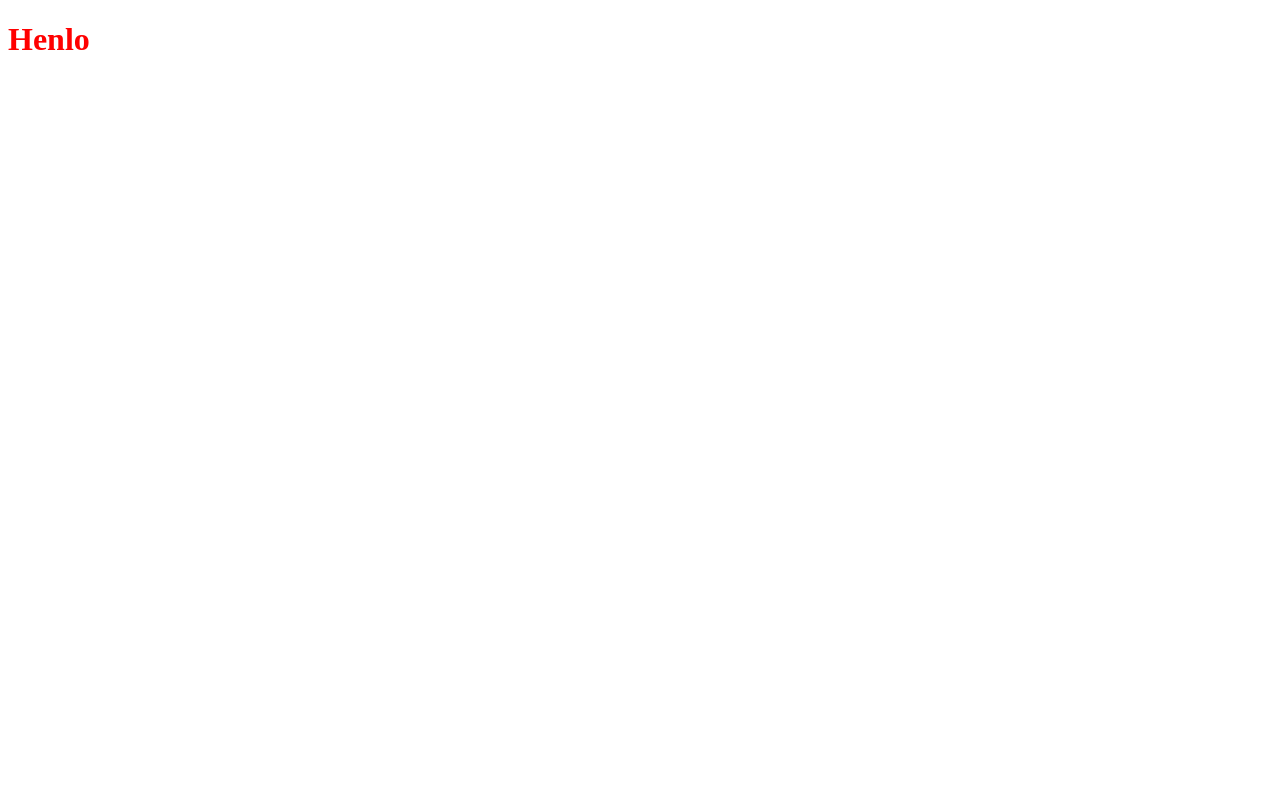
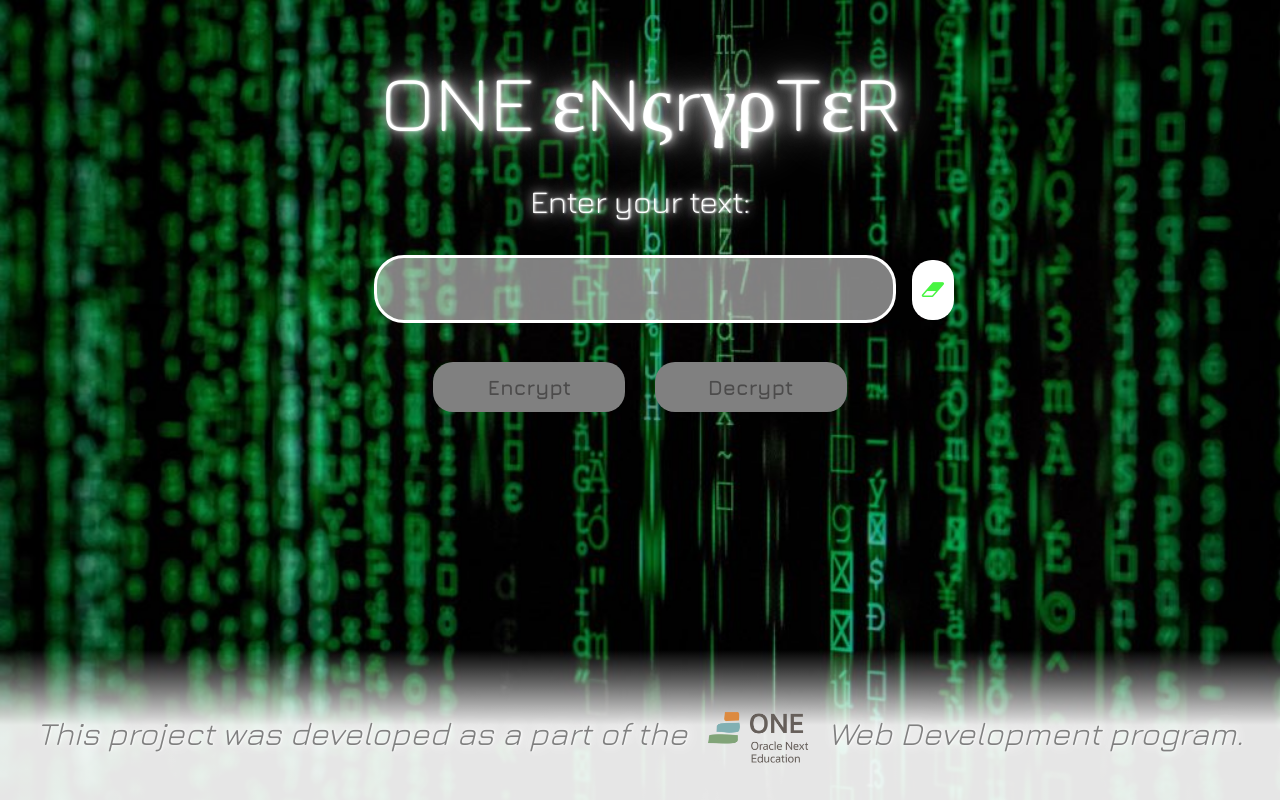
Before and after one commit to adrian-cr/ONE-Challenge---Encrypter, a plain HTML site: page index.html in a window 1280 px wide. Drawn offline with nearby package versions, Linux system fonts and the light colour scheme; a web font is replaced by a local one.

Commit message:
Added user interface, web functionality

```diff
--- a/app.js
+++ b/app.js
@@ -685,21 +685,84 @@ var decrypter = message => {
   return decryptedMessage;
 }
 
-//TESTING
-console.log(encrypter("apple")); // Returns "caκéíΒolγLiθπΔc"
-console.log(decrypter("caκéíΒolγLiθπΔc")); // Returns "apple"
-console.log();
-console.log(encrypter("Hello world!")); // Returns "υOβcγγφκθθnλÉhνΔnCúςρf"
-console.log(decrypter("υOβcγγφκθθnλÉhνΔnCúςρf")); // Returns "Hello world!"
-console.log();
-console.log(encrypter("This is my first encryption code, and it's working!")); // Returns "ÁQeεiéíggéχkθhρjbmiΝκχígκβdhédδKlαωáμékβiéθYrKlμZχokiyñΠκsxCη"
-console.log(decrypter("ÁQeεiéíggéχkθhρjbmiΝκχígκβdhédδKlαωáμékβiéθYrKlμZχokiyñΠκsxCη")); // Returns "This is my first encryption code"
-console.log();
-console.log(encrypter("Today's date is: 03/03/2024.")); // Returns "BMéΜeGdΔrEÓWnFdGbΣnGdΓθΘkΛíπΔλxóBscfIÑ"
-console.log(decrypter("BMéΜeGdΔrEÓWnFdGbΣnGdΓθΘkΛíπΔλxóBscfIÑ")); // Returns ""
-console.log();
-console.log(encrypter("As I always say, \"Let's always stay curious!\"")); // Returns "qÓlÓτkcíθγíιαípjkbjóaaωjKmÓmςqacnκΩiíbÓpQoδHgμχπhαéΠümó"
-console.log(decrypter("qÓlÓτkcíθγíιαípjkbjóaaωjKmÓmςqacnκΩiíbÓpQoδHgμχπhαéΠümó")); // Returns ""
-console.log();
-console.log(encrypter("This secret bag costs €23.89!")); // Returns "ÁQcNγΘλKnFeΓaÚkχβlkκeφbaeαeΗylΒúΚüoβEιQ"
-console.log(decrypter("ÁQcNγΘλKnFeΓaÚkχβlkκeφbaeαeΗylΒúΚüoβEιQ")); // Returns ""
+//TESTING:
+// console.log(encrypter("apple")); // Returns "caκéíΒolγLiθπΔc"
+// console.log(decrypter("caκéíΒolγLiθπΔc")); // Returns "apple"
+// console.log();
+// console.log(encrypter("Hello world!")); // Returns "υOβcγγφκθθnλÉhνΔnCúςρf"
+// console.log(decrypter("υOβcγγφκθθnλÉhνΔnCúςρf")); // Returns "Hello world!"
+// console.log();
+// console.log(encrypter("This is my first encryption code, and it's working!")); // Returns "ÁQeεiéíggéχkθhρjbmiΝκχígκβdhédδKlαωáμékβiéθYrKlμZχokiyñΠκsxCη"
+// console.log(decrypter("ÁQeεiéíggéχkθhρjbmiΝκχígκβdhédδKlαωáμékβiéθYrKlμZχokiyñΠκsxCη")); // Returns "This is my first encryption code, and it's working!"
+// console.log();
+// console.log(encrypter("Today's date is: 03/03/2024.")); // Returns "BMéΜeGdΔrEÓWnFdGbΣnGdΓθΘkΛíπΔλxóBscfIÑ"
+// console.log(decrypter("BMéΜeGdΔrEÓWnFdGbΣnGdΓθΘkΛíπΔλxóBscfIÑ")); // Returns "Today's date is: 03/03/2024."
+// console.log();
+// console.log(encrypter("As I always say, \"Let's always stay curious!\"")); // Returns "qÓlÓτkcíθγíιαípjkbjóaaωjKmÓmςqacnκΩiíbÓpQoδHgμχπhαéΠümó"
+// console.log(decrypter("qÓlÓτkcíθγíιαípjkbjóaaωjKmÓmςqacnκΩiíbÓpQoδHgμχπhαéΠümó")); // Returns "As I always say, "Let's always stay curious!""
+// console.log();
+// console.log(encrypter("This secret bag costs €23.89!")); // Returns "ÁQcNγΘλKnFeΓaÚkχβlkκeφbaeαeΗylΒúΚüoβEιQ"
+// console.log(decrypter("ÁQcNγΘλKnFeΓaÚkχβlkκeφbaeαeΗylΒúΚüoβEιQ")); // Returns "This secret bag costs €23.89!"
+
+//WEB FUNCTIONALITY
+
+function transformText(encrypt) {
+  let text = document.querySelector(".text-input input").value;
+  if (text) {
+    if ((text.length >=8) && (text.length <= 120)) {
+      try {
+        let transformedText = encrypt ? encrypter(text) : decrypter(text);
+        let outputMessage = encrypt ? "Your encrypted text is:" : "Your decrypted text is:";
+        document.querySelector(".text-output h3").innerHTML = outputMessage;
+        document.querySelector(".text-output p").innerHTML = transformedText;
+        document.querySelector(".output button").style = "opacity:1;";
+        document.querySelector(".output button").disabled = false;
+      }
+      catch {
+        document.querySelector(".text-output h3").innerHTML = "Please enter a valid input.";
+        document.querySelector(".text-output p").innerHTML = "";
+        document.querySelector(".output button").style = "opacity:0;disabled:true;";
+      }
+    }
+    else {
+      alert("Your text must be between 8 and 120 characters long.")
+    }
+  }
+  else {
+    alert("Input field can't be empty.")
+  }
+}
+function checkInputLength() {
+  let text = document.querySelector(".text-input input").value;
+  if ((text.length >=8) && (text.length <= 120)) {
+    document.querySelector(".message").innerHTML = "";
+    document.querySelectorAll(".input-actions button").forEach(e => {
+      e.disabled = false;
+    });
+  }
+  else {
+    document.querySelector(".message").innerHTML = "Your message must be 8 to 120 characters long.";
+    document.querySelectorAll(".input-actions button").forEach(e => {
+      e.disabled = true;
+    });
+  }
+}
+function eraseInput() {
+  document.querySelector(".text-input input").value = "";
+  document.querySelectorAll(".input-actions button").forEach(e => {
+    e.disabled = true;
+  });
+}
+async function copyOutput() {
+    let text = document.querySelector(".output .text-output p");
+    navigator.clipboard.writeText(text.innerHTML);
+    console.log(navigator.clipboard);
+    document.querySelector(".output button").innerHTML = "Copied!";
+}
+
+//EVENT LISTENERS
+document.querySelector(".text-input input").addEventListener("keyup", function(e) {
+    if (e.key === "Enter") {
+        document.querySelector(".input-actions button").click();
+    }
+});
--- a/index.html
+++ b/index.html
@@ -1,9 +1,43 @@
 <!DOCTYPE html>
 <html>
     <head>
-        <script src="app.js"></script>
+        <meta charset="UTF-8">
+        <link rel="preconnect" href="https://fonts.googleapis.com">
+        <link rel="preconnect" href="https://fonts.gstatic.com" crossorigin>
+        <link rel="stylesheet" href="https://cdnjs.cloudflare.com/ajax/libs/font-awesome/4.7.0/css/font-awesome.min.css">
+        <link href="https://fonts.googleapis.com/css2?family=Jura:wght@300..700&family=Lunasima:wght@400;700&display=swap" rel="stylesheet">
+        <link href="styles.css" rel="stylesheet">
     </head>
     <body>
-        <h1 style="color:red">Henlo</h1>
+      <h1>ONE εNςrγρTεR</h1>
+      <section class="encrypter">
+        <div class="input">
+          <h3>Enter your text:</h3>
+          <div class="text-input">
+            <input onkeyup="checkInputLength();" type="text" required>
+            <button onclick="eraseInput();">
+              <i class="fa fa-eraser"></i>
+            </button>
+            <p class="message"></p>
+          </div>
+          <div class="input-actions">
+            <button onclick="transformText(encrypt=true);" disabled>Encrypt</button>
+            <button onclick="transformText(encrypt=false);" disabled>Decrypt</button>
+          </div>
+        </div>
+        <div class="output">
+          <div class="text-output">
+            <h3></h3>
+            <p></p>
+          </div>
+          <button onclick="copyOutput()" disabled>Copy</button>
+        </div>
+      </section>
+      <footer>
+        <div class="disclaimer">
+          <p> This project was developed as a part of the</p><img id="logo" src="images/logo.png"><p>Web Development program.</p>
+        </div>
+      </footer>
+      <script src="app.js"></script>
     </body>
 </html>
--- /dev/null
+++ b/styles.css
@@ -0,0 +1,169 @@
+* {
+  font-family: Jura;
+  font-weight: 300;
+}
+
+/* Tag-level styling */
+
+body {
+  height: 100%;
+  background-image: url("images/background.jpeg");
+  background-size: 100%;
+  margin: 0;
+  width: 100%;
+}
+
+button {
+  background-color: #FFF;
+  border: none;
+  border-radius: 20px;
+  color:#48f542;
+  font-size: 1.3em;
+  font-weight: 700;
+  height: 50px;
+  margin: 0 1%;
+  min-width: 2em;
+  width: 15%
+}
+
+button:disabled {
+  background-color: gray;
+  color: rgb(76, 75, 75);
+}
+
+button:disabled:hover {
+  background-color: gray;
+  color: rgb(76, 75, 75);
+  cursor:not-allowed;
+}
+
+button:hover {
+  background-color: #48f542;
+  color:#FFF;
+  transition: 300ms;
+  cursor: pointer;
+}
+
+div, h1, h3, section {
+  text-align: center;
+  width: 100%;
+  vertical-align: middle;
+}
+
+footer {
+  background: linear-gradient(0deg, rgba(255,255,255,0.9) 50%,  rgba(255,255,255,0) 100%);
+  bottom: 0;
+  display: flex;
+  justify-content: center;
+  align-content: center;
+  margin: 0;
+  min-height: 150px;
+  position: absolute;
+  width: 100%
+}
+
+h1 {
+  font-size: 5em;
+  color: white;
+  margin-bottom: 0;
+  margin-right: 0;
+  text-shadow: #FFF 1px 0 50px, #FFF 1px 0 20px, #FFF 1px 0 10px, #FFF 1px 0 2px;
+}
+
+h3 {
+  font-size: 2em;
+  color: white;
+  min-height: 1.3em;
+  text-shadow: #FFF 1px 0 50px, #FFF 1px 0 20px, #FFF 1px 0 10px, #FFF 1px 0 2px;
+}
+
+img {
+  /*position: absolute;
+  bottom: 10px;
+  right: 10px;*/
+  margin: 1.5%;
+  width: 8%
+}
+
+input {
+  background-color: rgba(255, 255, 255, 0.5);
+  border: solid 3px #FFF;
+  border-radius: 30px;
+  font-size: 3em;
+  font-weight: 500;
+  margin-bottom: 10px;
+  margin-left: 60px;
+  min-height: 60px;
+  text-align: center;
+  transition: 200ms;
+  width: 40%;
+}
+
+input:focus, input:focus:hover {
+  outline: none ;
+  background-color: rgba(255, 255, 255, 0.8);
+  border: solid 3px #48f542;
+  transition: 200ms;
+}
+
+input:hover {
+  background-color: rgba(255, 255, 255, 0.6);
+  transition: 200ms;
+}
+
+input:default {
+  background-color: rgba(255, 255, 255, 0.5);
+  border: solid 3px #FFF;
+  transition: 200ms;
+}
+
+p {
+  color: white;
+  font-size: 3em;
+  margin: 0;
+  min-height: 1.5em;
+  text-shadow: #FFF 1px 0 50px, #FFF 1px 0 20px, #FFF 1px 0 10px, #FFF 1px 0 2px;
+}
+
+/* Class-level styling */
+
+.message {
+  font-size: 1em;
+  font-style: italic;
+  margin-bottom: 5px;
+}
+
+.input .text-input button {
+  color: #48f542;
+  min-height: 60px;
+  position: relative;
+  top: -10px;
+  width: 1%;
+}
+
+.input .text-input button:hover i {
+  color:white
+}
+
+.output h3 {
+  margin-bottom: 0;
+}
+
+.output button {
+  opacity: 0;
+}
+
+.disclaimer {
+  align-items: center;
+  display:flex;
+  justify-content: center;
+  margin-top: 2%;
+}
+
+.disclaimer p {
+  color: gray;
+  display: inline;
+  font-size:200%;
+  font-style: italic;
+  font-weight: 400;
+}
```
Also changed, not shown: images/background.jpeg (added), images/eraser.svg (added), images/logo.png (added), package-lock.json (added).
